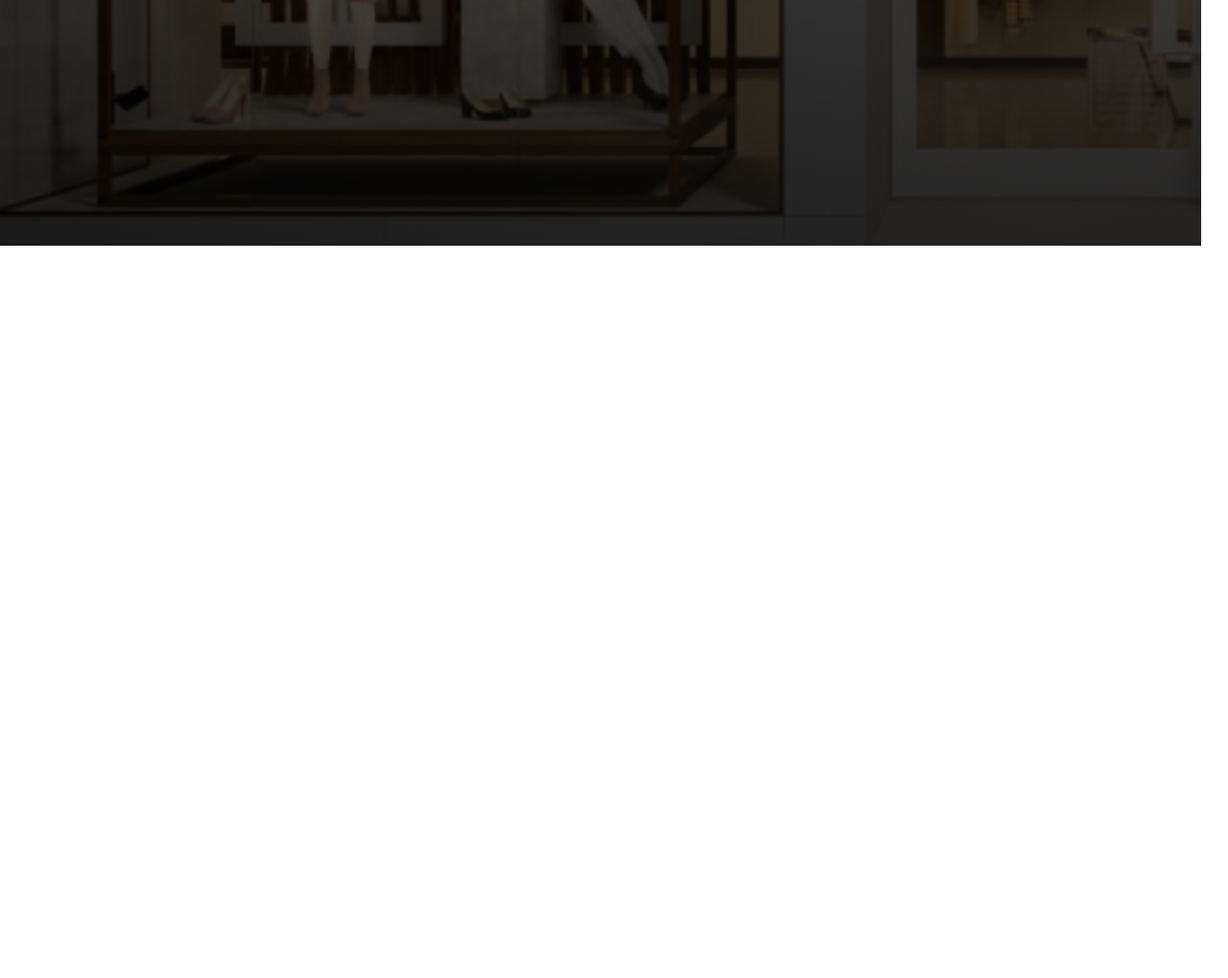
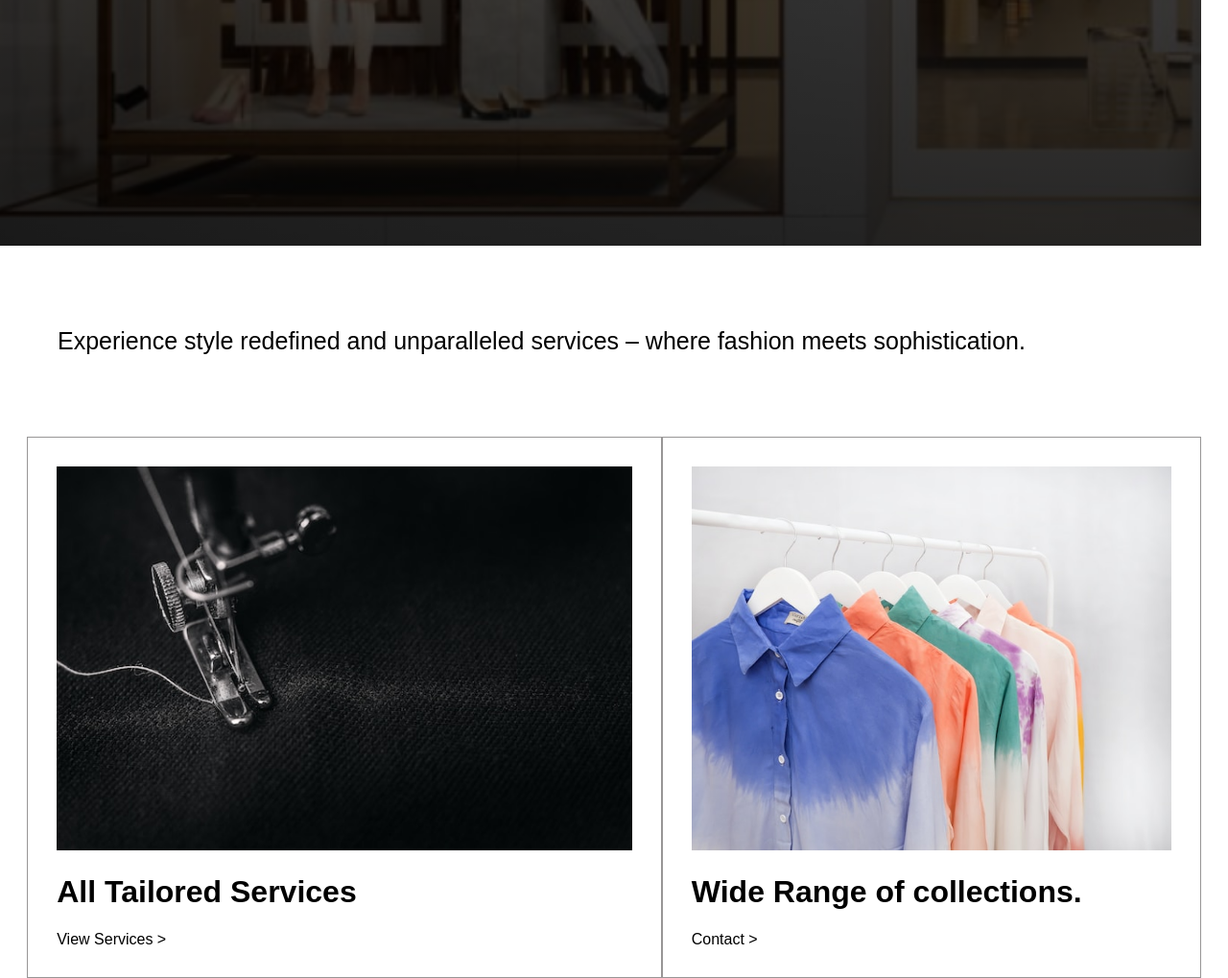
Before and after one commit to Prince-Si/Fashion-Services-2, a plain HTML site: page index.html in a window 1280 px wide. Shown: the part 671-1690 px from the top of the page at 96% size. Before the commit the page ends 927 px from the top, so only its background shows below. Drawn offline with Linux system fonts and the light colour scheme.

Commit message:
Third commit

```diff
--- a/index.css
+++ b/index.css
@@ -57,3 +57,20 @@ body {
     color: whitesmoke;
     padding:50px;
 }
+
+.ptagline{
+    font-size: 25px;
+    font-family: sans-serif;
+    padding: 60px;
+}
+
+#first-container{
+  display:flex;
+  align-items: center;
+  justify-content:center;
+}
+
+.item{
+  padding:30px;
+  border:1px solid rgb(152, 150, 150)
+}
--- a/index.html
+++ b/index.html
@@ -30,6 +30,21 @@
 
   </div>
 
+    <p class="ptagline">Experience style redefined and unparalleled services – where fashion meets sophistication.</p>
+
+  <div id="first-container">
+    <div class="item">
+      <img src="Images/services1.jpg" alt="Services Photo" height="400px">
+      <h1>All Tailored Services</h1>
+      <a href="">View Services ></a>
+    </div>
+    <div class="item">
+      <img src="Images/Fashion.jpg" alt="Fashion Photo" height="400px">
+      <h1>Wide Range of collections.</h1>
+      <a href="">Contact ></a>
+
+    </div>
+  </div>
   <!-- Your page content goes here -->
 
 </body>
```
Also changed, not shown: Images/Fashion.jpg (added), Images/behrouz-sasani-6OGml3UomZw-unsplash.jpg (added), Images/burgess-milner-OYYE4g-I5ZQ-unsplash.jpg (added), Images/emmanuel-boldo-u3Cm8yJ0HjE-unsplash.jpg (added), Images/salvador-godoy-ksLWYYmK-0k-unsplash.jpg (added), Images/services1.jpg (added), Images/yasamine-june-U4Ewfl8ewq0-unsplash.jpg (added), 1 other file.
